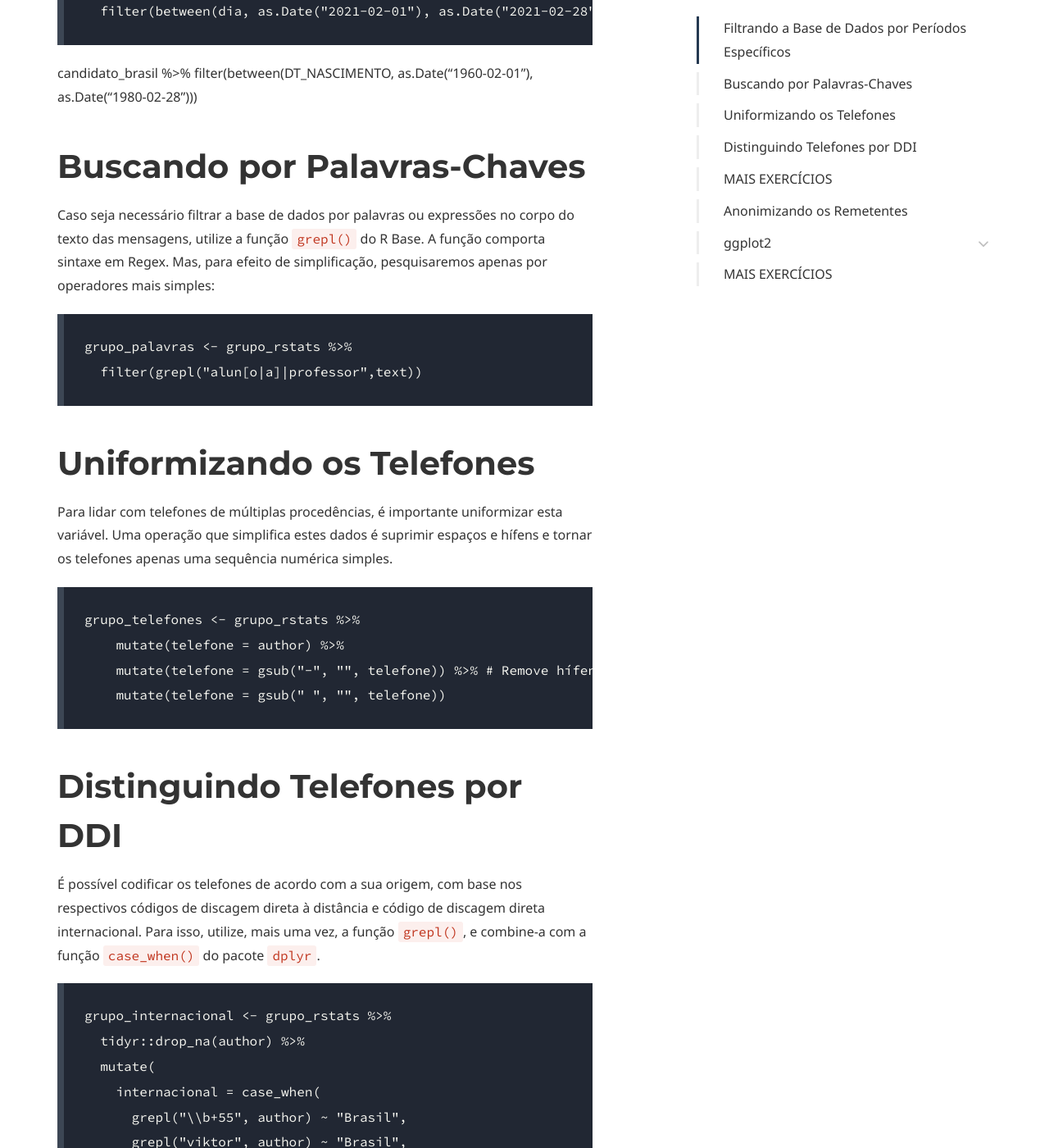
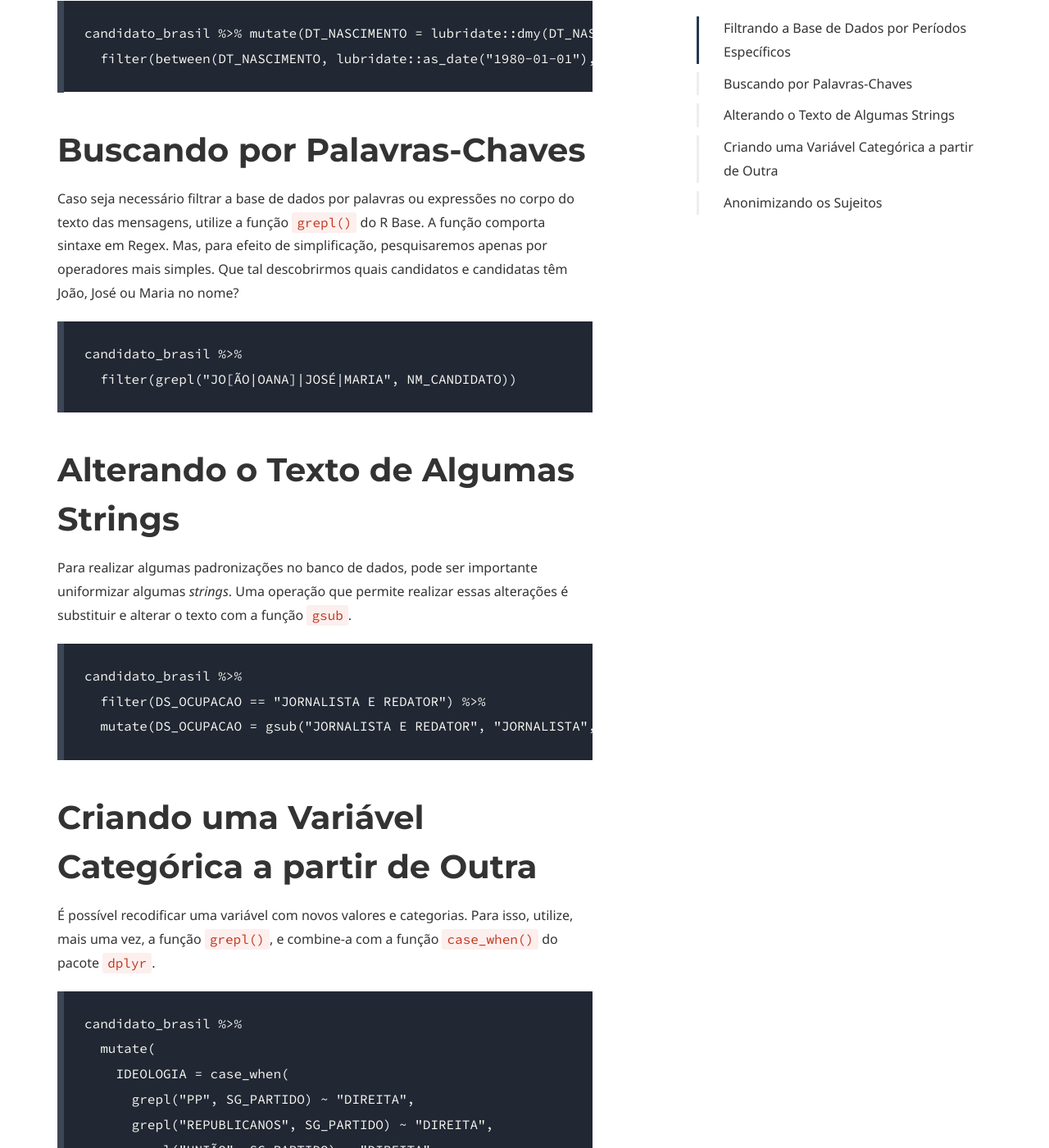
Before and after one commit to coLAB-UFF/docs, a Jekyll site: the page built from dataviz_06.md, in a window 1280 px wide and 1400 px high, scrolled down 963 px. Shown: the whole window at 82% size. Built offline with Jekyll 4.4.1, drawn with Linux system fonts in a browser that asks for light colours; some web fonts are replaced; some of the changed text lies outside the part shown.

Commit message:
Update dataviz_06.md

````diff
--- a/dataviz_06.md
+++ b/dataviz_06.md
@@ -32,204 +32,64 @@ page_nav:
 
 # Filtrando a Base de Dados por Períodos Específicos
 
-Em algumas ocasiões pode ser necessário filtrar a base de dados por um período específico no tempo. Para isso, utilize a função `between`, do pacote `dplyr`.
+Em algumas ocasiões pode ser necessário filtrar a base de dados por um período específico no tempo. Para isso, utilize a função `between`, do pacote `dplyr`. Vamos descobrir, por exemplo, quem são os candidatos jovens que disputaram as últimas eleições?
 
 ```
-grupo_horario2 <- grupo_horario %>%
-  filter(between(dia, as.Date("2021-02-01"), as.Date("2021-02-28")))
+candidato_brasil %>% mutate(DT_NASCIMENTO = lubridate::dmy(DT_NASCIMENTO)) %>%
+  filter(between(DT_NASCIMENTO, lubridate::as_date("1980-01-01"), lubridate::as_date("2000-01-01")))
 ```
-
-candidato_brasil %>% filter(between(DT_NASCIMENTO, as.Date("1960-02-01"), as.Date("1980-02-28")))
-
 
 # Buscando por Palavras-Chaves
 
-Caso seja necessário filtrar a base de dados por palavras ou expressões no corpo do texto das mensagens, utilize a função `grepl()` do R Base. A função comporta sintaxe em Regex. Mas, para efeito de simplificação, pesquisaremos apenas por operadores mais simples:
+Caso seja necessário filtrar a base de dados por palavras ou expressões no corpo do texto das mensagens, utilize a função `grepl()` do R Base. A função comporta sintaxe em Regex. Mas, para efeito de simplificação, pesquisaremos apenas por operadores mais simples. Que tal descobrirmos quais candidatos e candidatas têm João, José ou Maria no nome?
 
 ```
-grupo_palavras <- grupo_rstats %>%
-  filter(grepl("alun[o|a]|professor",text))
+candidato_brasil %>%
+  filter(grepl("JO[ÃO|OANA]|JOSÉ|MARIA", NM_CANDIDATO))
 ```
 
+# Alterando o Texto de Algumas Strings
 
-# Uniformizando os Telefones
-
-Para lidar com telefones de múltiplas procedências, é importante uniformizar esta variável. Uma operação que simplifica estes dados é suprimir espaços e hífens e tornar os telefones apenas uma sequência numérica simples.
+Para realizar algumas padronizações no banco de dados, pode ser importante uniformizar algumas *strings*. Uma operação que permite realizar essas alterações é substituir e alterar o texto com a função `gsub`.
 
 ```
-grupo_telefones <- grupo_rstats %>%
-    mutate(telefone = author) %>%
-    mutate(telefone = gsub("-", "", telefone)) %>% # Remove hífens do telefone
-    mutate(telefone = gsub(" ", "", telefone))
+candidato_brasil %>%
+  filter(DS_OCUPACAO == "JORNALISTA E REDATOR") %>%
+  mutate(DS_OCUPACAO = gsub("JORNALISTA E REDATOR", "JORNALISTA", DS_OCUPACAO))
 ```
 
+# Criando uma Variável Categórica a partir de Outra
 
-# Distinguindo Telefones por DDI
-
-É possível codificar os telefones de acordo com a sua origem, com base nos respectivos códigos de discagem direta à distância e código de discagem direta internacional. Para isso, utilize, mais uma vez, a função `grepl()`, e combine-a com a função `case_when()` do pacote `dplyr`.
+É possível recodificar uma variável com novos valores e categorias. Para isso, utilize, mais uma vez, a função `grepl()`, e combine-a com a função `case_when()` do pacote `dplyr`.
 
 ```
-grupo_internacional <- grupo_rstats %>%
-  tidyr::drop_na(author) %>%
+candidato_brasil %>%
   mutate(
-    internacional = case_when(
-      grepl("\\b+55", author) ~ "Brasil",
-      grepl("viktor", author) ~ "Brasil",
-      grepl("Manoela Mayrink", author) ~ "Brasil",
-      grepl("Isis Lorena", author) ~ "Brasil",
-      grepl("Jeferson UFF", author) ~ "Brasil",
-      T ~ "Internacional")) %>% count(internacional)
+    IDEOLOGIA = case_when(
+      grepl("PP", SG_PARTIDO) ~ "DIREITA",
+      grepl("REPUBLICANOS", SG_PARTIDO) ~ "DIREITA",
+      grepl("UNIÃO", SG_PARTIDO) ~ "DIREITA",
+      grepl("PL", SG_PARTIDO) ~ "DIREITA",
+      grepl("PSC", SG_PARTIDO) ~ "DIREITA",
+      grepl("PATRIOTA", SG_PARTIDO) ~ "DIREITA",
+      grepl("PT", SG_PARTIDO) ~ "ESQUERDA",
+      grepl("PSB", SG_PARTIDO) ~ "ESQUERDA",
+      grepl("PCO", SG_PARTIDO) ~ "ESQUERDA",
+      grepl("PC do B", SG_PARTIDO) ~ "ESQUERDA",
+      grepl("REDE", SG_PARTIDO) ~ "ESQUERDA",
+      T ~ "OUTRO"))
  ```
 
+# Anonimizando os Sujeitos
 
-
- # Mergindo Mais de um Chat
-
-Para mergir dois ou mais chats, utilize as funções `join()` do pacote `dplyr`. A função `full_join()` reúne as mensagens enviadas a diferentes *dataframes*.
-
-```
-fulldb <- grupo_rstats %>%
-  full_join(chat)
-```
-
-candidato_brasil %>% filter(between(DT_NASCIMENTO, as.Date("1960-02-01"), as.Date("1980-02-28")))
-
-<details open>
-  <summary>Accordion</summary>
-  Hello World!
-</details>
-
-
-# MAIS EXERCÍCIOS
-
-1. Forneça uma lista dos números de telefone que mais frequentemente enviaram mensagens ao grupo analisado.
-
-2. Forneça uma lista especificando quantas vezes cada usuário no grupo mencionou a palavra *aula*.
-
-3. Forneça uma lista especificando os dias em que cada usuário enviou mais mensagens ao grupo.
-
-4. Forneça uma lista de quantas mensagens foram enviadas a cada grupo, considerando-se a base completa de dados.
-
-
-# Anonimizando os Remetentes
-
-Para anonimizar os remetentes, é necessário utilizar um pacote adicional de criptografia. Uma sugestão é o pacote `anonymizer`, desenvolvido por Paul Hendricks. Utilize o seguinte comando para instalar o pacote:
+Para anonimizar os sujeitos de seu banco de dados, é necessário utilizar um pacote adicional de criptografia. Uma sugestão é o pacote `anonymizer`, desenvolvido por Paul Hendricks. Utilize o seguinte comando para instalar o pacote:
 
 ```
 remotes::install_github("paulhendricks/anonymizer")
 ```
 
-
 E, em seguida, indique o vetor a ser anonimizado. Uma boa opção é utilizar o algoritmo de criptografia md5.
 
 ```
-grupo_rstats$author2 <- grupo_rstats$author %>% anonymizer::hash(.algo = "md5")
+candidato_brasil$NM_ANONIMO <- candidato_brasil$NM_CANDIDATO %>% anonymizer::hash(.algo = "md5")
 ```
-
-
----
-
-
-
-
-
-
-# ggplot2
-
-O `ggplot2` é um pacote desenvolvido em 2005 por Hadley Wickham e sua equipe. Foi o primeiro pacote do núcleo central do Tidyverse e desenvolvido antes dos demais pacotes.
-
-O `ggplot2` é uma gramática para construção de gráficos e é estruturado a partir de um layout de camadas. As funções do `ggplot2` estipulam um sistema de coordenadas e adicionam camadas que se superpõem em mapeamentos estéticos. As camadas são agregadas a partir de um símbolo que funciona como um pipe (**+**). Mas o `ggplot2` é anterior ao `magrittr` e ao `dplyr`, por isso, usa-se o **+** em vez do **%>%**.
-
-## Como é a sintaxe geral da função?
-
-A sintaxe do `ggplot2` é bem simples, embora gráficos mais sofisticados exijam mais linhas de código. De forma resumida, porém, é possível criar um gráfico utilizando basicamente os seguintes comandos:
-
-```
-ggplot(<dataset>) +
-<geom_function>(aes(<mapping>))
-```
-
-Onde <dataset> é o conjunto de dados a ser trabalhado, <geom_function> é a função definidora do tipo de gráfico, e <mapping> é a função de mapeamento estético do gráfico.
-
-É possível também escrever a função desta forma, combinando `dplyr` e `ggplot2`:
-
-```
-dataset %>%
-ggplot(aes(x = <x>, y = <y>)) +
-<geom_function>(<params>)
-```
-
-## geoms
-
-Há diferentes tipos de geom. Vamos começar com os gráficos de dispersão?
-
-
-### geom_bar()
-
-`geom_bar`: Este objeto geométrico corresponde a um gráfico de barras na sintaxe do `ggplot2`.
-
-Exemplo: quais os telefones que mais enviam mensagens ao grupo?
-
-Repare que o código abaixo aproveita parte do que já fizemos antes e acrescenta uma nova camada referente ao desenvolvimento gráfico.
-
-```
-grupo_rstats %>%
-  count(author) %>%
-  tidyr::drop_na() %>%
-  ggplot() +
-  geom_bar(aes(x = author, y = n), stat = "identity")
-```
-
- Mas é possível customizar ainda mais o nosso gráfico:
-
- ```
-grupo_rstats %>%
-  count(author) %>%
-  tidyr::drop_na() %>%
-  ggplot() +
-  geom_bar(aes(x = reorder(author, n), y = n, fill = author), stat = "identity") +
-  geom_text(aes(x = reorder(author, n), y = n, label=n), hjust = -.1) +
-  coord_flip() +
-  theme_minimal() +
-  theme(axis.text.x = element_text(angle = 90)) +
-  theme(legend.position = "none") +
-  labs(x = "Telefones",
-       y = "Frequência",
-       title = "Mensagens enviadas no grupo de zap")
-  ```
-
-### geom_line()
-
-`geom_line()`: Em algumas circunstâncias, um gráfico de linha simples pode ser preferível em relação a um gráfico de barras. É o caso, por exemplo, de séries históricas:
-
-```
-grupo_rstats %>%
-  mutate(dia = lubridate::date(time)) %>%
-  count(dia) %>%
-  tidyr::drop_na() %>%
-  ggplot() +
-  geom_line(aes(x = dia, y = n), color = "#FF0000")
-```
-
-### geom_bloxplot()
-
-E que tal produzir um gráfico de caixa e bigode para exprimir a participação de cada usuário ao longo do curso, de acordo com o chat do WhatsApp da turma?
-
-```
-grupo_rstats %>%
-  mutate(dia = lubridate::date(time)) %>%
-  count(dia, author) %>%
-  tidyr::drop_na(author) %>%
-  ggplot() +
-  geom_boxplot(aes(x = dia, y = author))
-```
-
-O `ggplot2` possui ainda várias outras opções de gráficos e os dados do WhatsApp permitem diversos tipos de visualização ainda. Este é só o início. Que tal explorar um pouquinho mais com outros exercícios?
-
-# MAIS EXERCÍCIOS
-
-1. Construa um gráfico de barras para representar a frequência de mensagens enviadas a partir de telefones brasileiros e de telefones estrangeiros no grupo de WhatsApp que você está monitorando.
-
-2. Construa um gráfico de barras para representar que emojis são os mais frequentemente enviados ao grupo de WhatsApp você está monitorando.
-
-Outros exemplos e aplicações podem ser encontrados em: [https://github.com/JBGruber/rwhatsapp](https://github.com/JBGruber/rwhatsapp)
````
Also changed, not shown: other parts of dataviz_06.md (+1 -1 lines).
